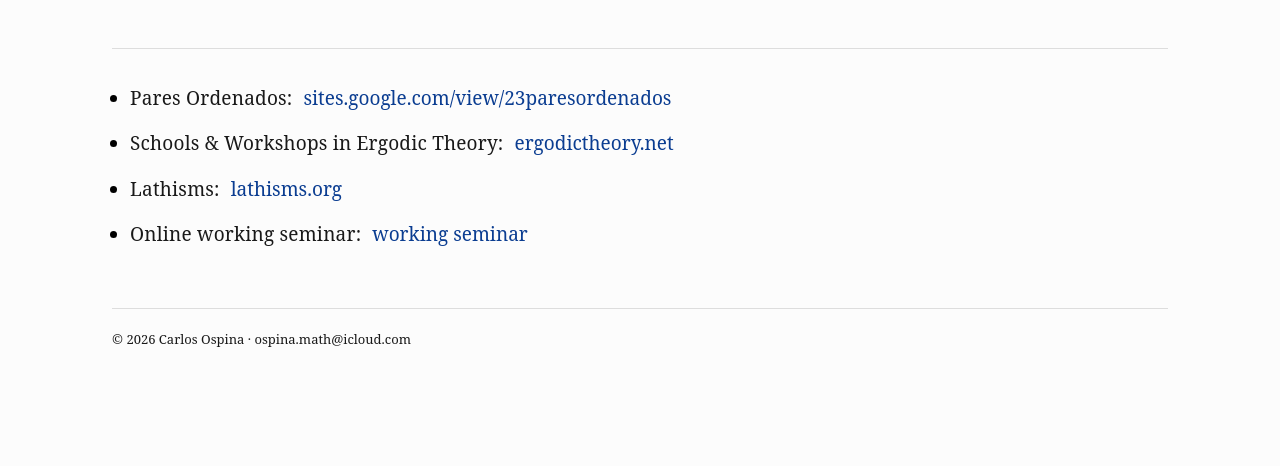
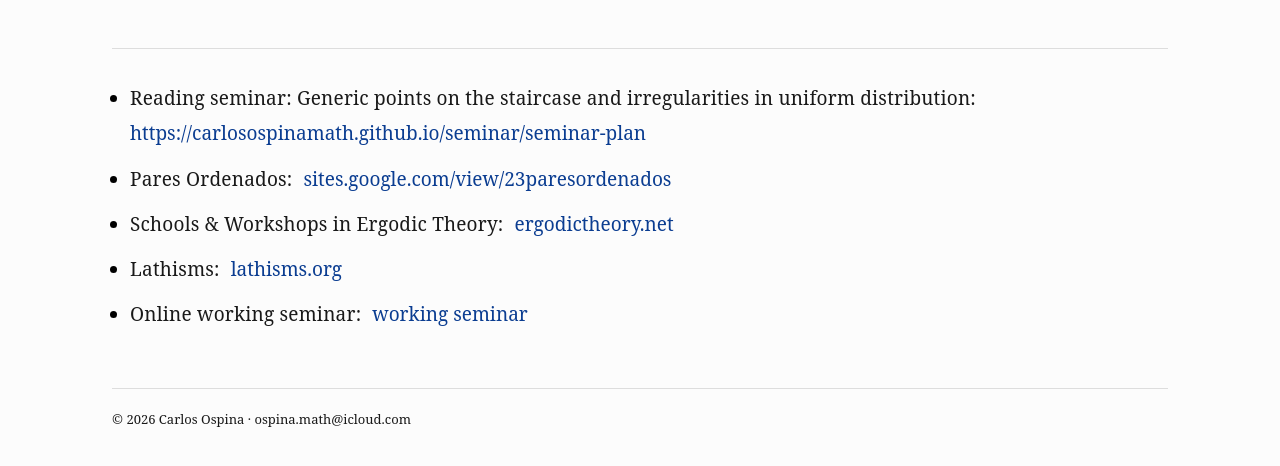
Before and after one commit to CarlosOspinaMath/CarlosOspinaMath.github.io, a plain HTML site: page OtherLinks.html in a window 1280 px wide. Shown: the part 176-642 px from the top of the page. Drawn offline with Linux system fonts and the light colour scheme; a web font is replaced by a local one.

Commit message:
Update OtherLinks.html

```diff
--- a/OtherLinks.html
+++ b/OtherLinks.html
@@ -22,6 +22,14 @@
 
         <div class="section">
           <ul class="links">
+
+            <li>
+              <span class="label">Reading seminar: Generic points on the staircase and irregularities in uniform distribution:</span>
+              <a href="https://carlosospinamath.github.io/seminar/seminar-plan" target="_blank" rel="noopener">
+                https://carlosospinamath.github.io/seminar/seminar-plan
+              </a>
+            </li>
+
             <li>
               <span class="label">Pares Ordenados:</span>
               <a href="https://sites.google.com/view/23paresordenados/inicio" target="_blank" rel="noopener">
```
